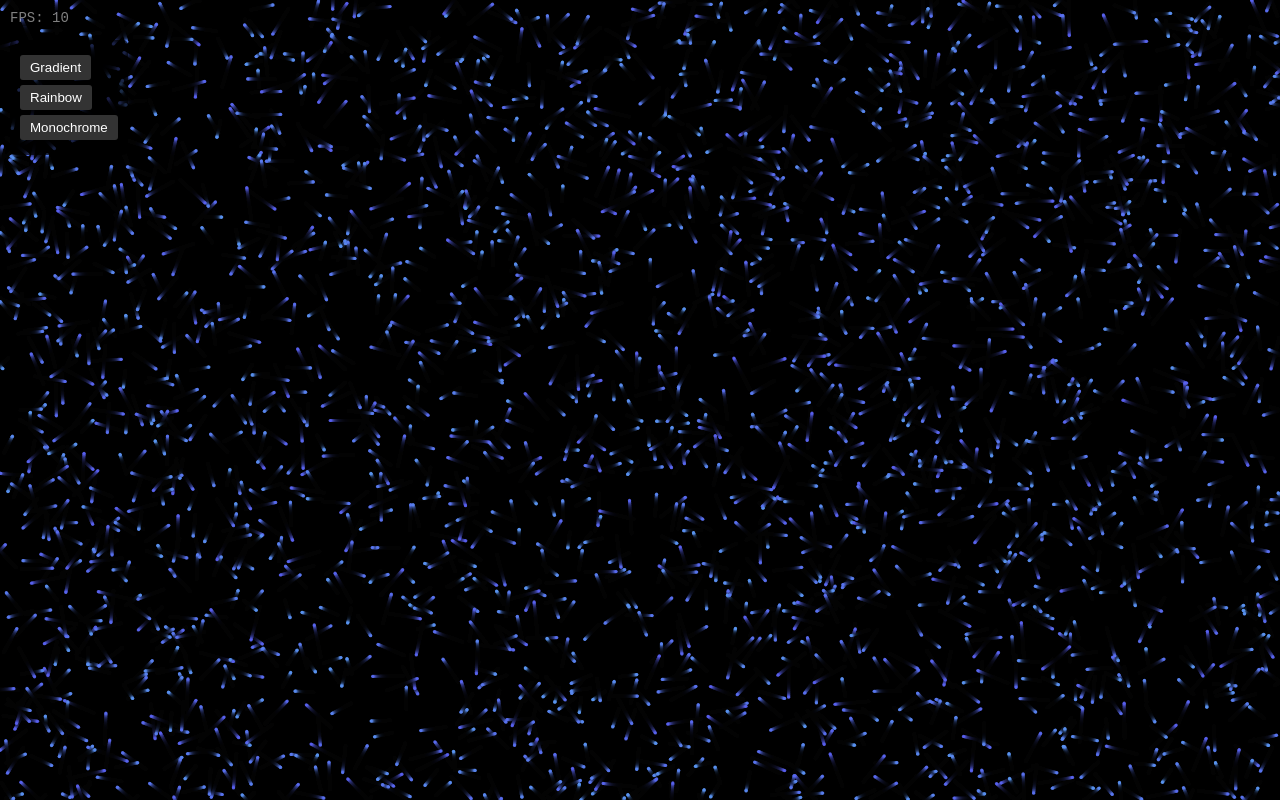
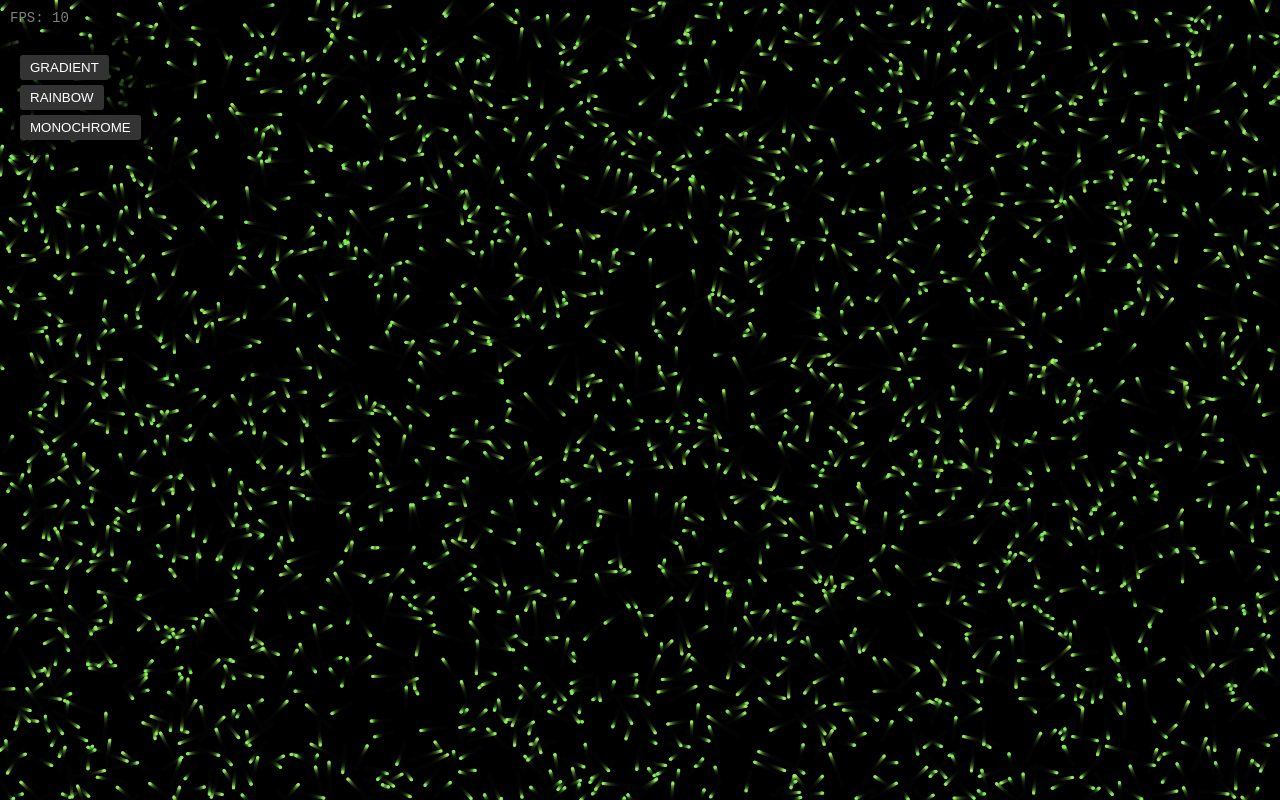
Before and after one commit to Laande/particles, a plain HTML site: page index.html in a window 1280 px wide. Drawn offline with Linux system fonts and the light colour scheme; animation ran at ten frames a second.

Commit message:
color refractor

```diff
--- a/config.js
+++ b/config.js
@@ -27,5 +27,4 @@ const CONFIG = {
     }
 };
 
-// Initialize color mode
 let currentColorMode = CONFIG.COLOR_MODES.GRADIENT;
--- a/index.html
+++ b/index.html
@@ -9,11 +9,7 @@
     <canvas id="canvas"></canvas>
     <div class="cursor"></div>
     <div id="fpsCounter">FPS: 0</div>
-    <div id="colorSelector">
-        <button onclick="setColorMode('gradient')">Gradient</button>
-        <button onclick="setColorMode('rainbow')">Rainbow</button>
-        <button onclick="setColorMode('monochrome')">Monochrome</button>
-    </div>
+    <div id="colorSelector"></div>
 
     <script src="config.js"></script>
     <script src="particle.js"></script>
--- a/main.js
+++ b/main.js
@@ -139,10 +139,32 @@ function setupEventListeners() {
 }
 
 // Color mode selector
-function setColorMode(mode) {
-    currentColorMode = mode;
+function setupColorSelector() {
+    const selector = document.getElementById('colorSelector');
+
+    for (let mode in CONFIG.COLOR_MODES) {
+        const button = document.createElement('button');
+        button.textContent = mode;
+
+        button.addEventListener('mousedown', e => {
+            e.stopPropagation();
+            e.preventDefault();
+        });
+
+        button.addEventListener('click', e => {
+            e.stopPropagation();
+            e.preventDefault();
+            currentColorMode = CONFIG.COLOR_MODES[mode];
+        });
+
+        selector.appendChild(button);
+    }
 }
 
-// Initialize
-setupEventListeners();
-animate();
+function init() {
+    setupEventListeners();
+    setupColorSelector();
+    animate();
+}
+
+init();
--- a/particle.js
+++ b/particle.js
@@ -58,7 +58,7 @@ class Particle {
         switch(currentColorMode) {
             case CONFIG.COLOR_MODES.GRADIENT:
                 const speedRatio = Math.min(1, currentSpeed / 3);
-                const hue = 200 + (360 - 200) * speedRatio;
+                const hue = 120 * (1 - speedRatio);
                 return `hsla(${hue}, 85%, 65%, 0.9)`;
 
             case CONFIG.COLOR_MODES.RAINBOW:
@@ -68,9 +68,6 @@ class Particle {
             case CONFIG.COLOR_MODES.MONOCHROME:
                 const lightness = 50 + ((currentSpeed / 3) * 30);
                 return `hsla(200, 85%, ${lightness}%, 0.9)`;
-
-            default:
-                return `hsla(${this.hue}, 85%, 65%, 0.9)`;
         }
     }
 }
```
